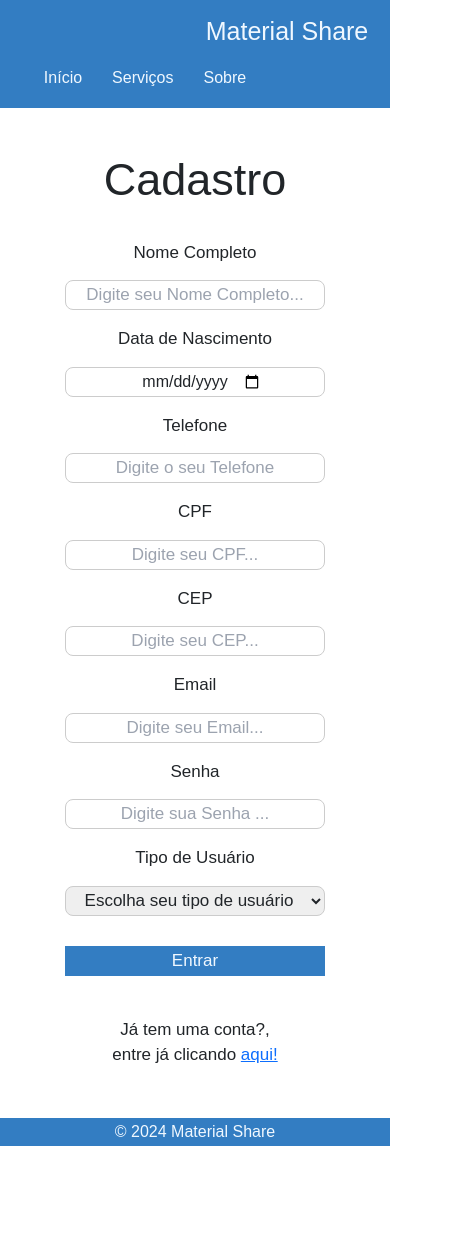
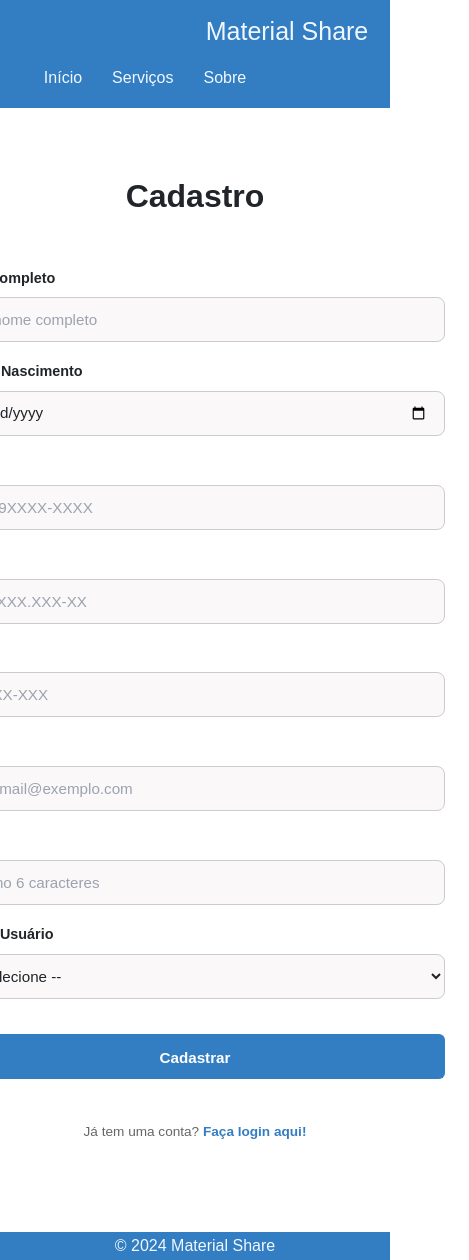
Before and after one commit to LukeSky25/Material-Share, a React (Vite) app: page /register in a window 390 px wide. Shown: the whole page, 469 px wide, since content can reach past the window. Before the commit the page ends 1146 px from the top, so only its background shows below. Built offline with nearby package versions, Linux system fonts and the light colour scheme.

Commit message:
Funcionalidade de criar conta, ajustes de funcionalidade em cria usuario e pessoa, ajustes de estilização, instalação de denpedencia dayjs

```diff
--- a/package.json
+++ b/package.json
@@ -15,6 +15,7 @@
     "@emotion/styled": "^11.13.0",
     "axios": "^1.11.0",
     "bootstrap": "^5.3.3",
+    "dayjs": "^1.11.18",
     "framer-motion": "^11.5.4",
     "lucide-react": "^0.536.0",
     "react": "^18.3.1",
--- a/src/pages/Login/index.jsx
+++ b/src/pages/Login/index.jsx
@@ -1,11 +1,9 @@
-import { Link, useNavigate } from "react-router-dom";
+import { Link, useNavigate, useLocation } from "react-router-dom";
 import { useState } from "react";
-
-import usuarioService from "../../services/UsuarioService";
-
 import { isEmail } from "validator";
 import { toast } from "react-toastify";
 
+import UsuarioService from "../../services/UsuarioService";
 import { Footer } from "../../components/Footer";
 import { Header } from "../../components/Header";
 
@@ -14,53 +12,61 @@ import "../../styles/global.css";
 
 export const Login = () => {
   const navigate = useNavigate();
+  const location = useLocation();
 
-  const [email, setEmail] = useState("");
+  const initialEmail = location.state?.email || "";
+
+  const [email, setEmail] = useState(initialEmail);
   const [password, setPassword] = useState("");
+  const [isLoading, setIsLoading] = useState(false);
 
-  const handleSubmit = (e) => {
+  const handleSubmit = async (e) => {
     e.preventDefault();
-
-    let formErrors = false;
+    setIsLoading(true);
 
     if (!isEmail(email)) {
-      formErrors = true;
-      toast.error("Email Inválido");
+      toast.error("O formato do e-mail é inválido.");
+      setIsLoading(false);
+      return;
+    }
+    if (!password) {
+      toast.error("A senha é obrigatória.");
+      setIsLoading(false);
+      return;
     }
 
-    if (!password) {
-      formErrors = true;
-      toast.error("Senha Inválida");
-    }
-
-    if (formErrors) return;
-
-    usuarioService.signIn(email, password).then(() => {
+    try {
+      await UsuarioService.signIn(email, password);
       const userJson = localStorage.getItem("user");
       const user = JSON.parse(userJson || "{}");
 
       if (user.statusUsuario === "ATIVO") {
-        toast.success("Login realizado com sucesso");
+        toast.success("Login realizado com sucesso!");
         navigate("/");
       } else if (user.statusUsuario === "TROCAR_SENHA") {
         navigate(`/newpass/${user.id}`);
+      } else {
+        toast.warn("Usuário inativo ou status desconhecido.");
       }
-    });
+    } catch (error) {
+      console.error("Erro no login:", error);
+      toast.error("E-mail ou senha incorretos.");
+    } finally {
+      setIsLoading(false);
+    }
   };
 
   return (
     <>
       <Header />
-
-      <section className="login">
-        <main>
+      <section className="login-container">
         <h1 className="title">Login</h1>
-
-          <form className="login" onSubmit={handleSubmit}>
+        <form className="login-form" onSubmit={handleSubmit}>
+          <div className="login-form-group">
             <label htmlFor="email">Email</label>
-            <div className="form-floating mb-3">
             <input
-                type="text"
+              type="email"
+              id="email"
               name="email"
               value={email}
               onChange={(e) => setEmail(e.target.value)}
@@ -68,27 +74,27 @@ export const Login = () => {
             />
           </div>
 
+          <div className="login-form-group">
             <label htmlFor="senha">Senha</label>
-            <div className="form-floating mb-3">
             <input
               type="password"
+              id="senha"
               name="senha"
               value={password}
               onChange={(e) => setPassword(e.target.value)}
-                placeholder="Digite sua Senha ..."
+              placeholder="Digite sua Senha..."
             />
-              <button type="submit">Entrar</button>
           </div>
+
+          <button type="submit" className="submit-button" disabled={isLoading}>
+            {isLoading ? "Entrando..." : "Entrar"}
+          </button>
         </form>
 
-          <span>
-            Não tem uma conta ainda?,
-            <br /> crie sua conta já clicando{" "}
-            <Link to={"/register"}>aqui!</Link>
-          </span>
-        </main>
+        <p className="register-link">
+          Não tem uma conta? <Link to={"/register"}>Crie uma agora!</Link>
+        </p>
       </section>
-
       <Footer />
     </>
   );
--- a/src/pages/Login/style.css
+++ b/src/pages/Login/style.css
@@ -1,43 +1,95 @@
-section.login {
+/* Container principal da página de login */
+.login-container {
   display: flex;
   flex-direction: column;
-  min-height: 90vh;
-  font-size: 17px;
-  margin-top: 50px;
+  align-items: center;
+  padding: 2rem 1rem;
+  width: 100%;
+  min-height: calc(100vh - 120px);
 }
 
-main {
-  flex: 1;
+.login-container .title {
+  font-size: 2.5rem;
+  font-weight: 700;
+  color: #333;
+  margin-bottom: 3rem;
 }
 
-.login input {
-  border: 1px solid #ccc;
-  border-radius: 8px; /* Opcional: para bordas arredondadas */
-  padding: 0 10px;
+.login-form {
+  width: 100%;
+  max-width: 400px;
+  display: flex;
+  flex-direction: column;
+  gap: 1.5rem;
 }
 
-.login input,
-.login button {
+.login-form-group {
   display: flex;
-  margin: 20px;
-  width: 250px;
-  height: 35px;
-  text-align: center;
-  align-items: center;
-  justify-content: center;
+  flex-direction: column;
+  width: 100%;
 }
 
-.login button {
-  margin-top: 30px;
-  border: none;
-  background-color: var(--primaryColor);
-  color: aliceblue;
+.login-form-group label {
+  font-size: 0.95rem;
+  font-weight: 600;
+  color: #444;
+  margin-bottom: 0.5rem;
+  text-align: left;
 }
 
-.login button:hover {
-  opacity: 0.9;
+.login-form-group input {
+  width: 400px;
+  height: 45px;
+  padding: 0 15px;
+  border: 1px solid #ccc;
+  border-radius: 8px;
+  font-size: 1rem;
+  background-color: #faf8f8;
+  box-sizing: border-box;
+  transition: border-color 0.2s ease, box-shadow 0.2s ease;
 }
 
-span {
-  margin-top: 25px;
+.login-form-group input:focus {
+  outline: none;
+  border-color: #007bff;
+  box-shadow: 0 0 0 3px rgba(0, 123, 255, 0.2);
 }
+
+.submit-button {
+  width: 100%;
+  height: 45px;
+  background-color: var(--primaryColor, #007bff);
+  color: white;
+  border: none;
+  border-radius: 8px;
+  font-size: 1.1rem;
+  font-weight: 700;
+  cursor: pointer;
+  margin-top: 1rem;
+  transition: background-color 0.2s ease;
+}
+
+.submit-button:hover {
+  background-color: var(--primaryColorHover, #0056b3);
+}
+
+.submit-button:disabled {
+  background-color: #a0c9f5;
+  cursor: not-allowed;
+}
+
+.register-link {
+  margin-top: 2rem;
+  font-size: 1rem;
+  color: #666;
+}
+
+.register-link a {
+  color: var(--primaryColor, #007bff);
+  text-decoration: none;
+  font-weight: 600;
+}
+
+.register-link a:hover {
+  text-decoration: underline;
+}
--- a/src/pages/Register/index.jsx
+++ b/src/pages/Register/index.jsx
@@ -1,11 +1,12 @@
 import { Link, useNavigate } from "react-router-dom";
 import { useState } from "react";
-import { isEmail, isDate } from "validator";
+import { isEmail } from "validator";
 import { toast } from "react-toastify";
 import validarCpf from "validar-cpf";
+import dayjs from "dayjs";
 
+import UsuarioService from "../../services/UsuarioService";
 import PessoaService from "../../services/PessoaService";
-
 import { Footer } from "../../components/Footer";
 import { Header } from "../../components/Header";
 
@@ -17,212 +18,271 @@ export const Register = () => {
 
   const [nome, setNome] = useState("");
   const [dataNascimento, setDataNascimento] = useState("");
-  const [telefone, setTelefone] = useState("");
+  const [celular, setCelular] = useState("");
   const [cpf, setCpf] = useState("");
   const [cep, setCep] = useState("");
   const [email, setEmail] = useState("");
   const [senha, setSenha] = useState("");
   const [t_user, setT_user] = useState("");
+  const [isLoading, setIsLoading] = useState(false);
 
-  const handleSubmit = (e) => {
+  const formatCPF = (value) => {
+    const cleanedValue = value.replace(/\D/g, "");
+    return cleanedValue
+      .replace(/(\d{3})(\d)/, "$1.$2")
+      .replace(/(\d{3})(\d)/, "$1.$2")
+      .replace(/(\d{3})(\d{1,2})/, "$1-$2")
+      .slice(0, 14);
+  };
+
+  const formatCEP = (value) => {
+    const cleanedValue = value.replace(/\D/g, "");
+    return cleanedValue.replace(/(\d{5})(\d)/, "$1-$2").slice(0, 9);
+  };
+
+  const formatCelular = (value) => {
+    const cleanedValue = value.replace(/\D/g, "");
+    if (cleanedValue.length <= 10) {
+      return cleanedValue
+        .replace(/(\d{2})(\d)/, "($1) $2")
+        .replace(/(\d{4})(\d)/, "$1-$2")
+        .slice(0, 14);
+    }
+    return cleanedValue
+      .replace(/(\d{2})(\d)/, "($1) $2")
+      .replace(/(\d{5})(\d)/, "$1-$2")
+      .slice(0, 15);
+  };
+
+  const validateForm = async () => {
+    const cleanedCpf = cpf.replace(/\D/g, "");
+    const cleanedCelular = celular.replace(/\D/g, "");
+    const cleanedCep = cep.replace(/\D/g, "");
+
+    if (!nome.trim()) {
+      toast.error("O nome completo é obrigatório.");
+      return true;
+    }
+    const dataNascimentoObj = dayjs(dataNascimento);
+    if (
+      !dataNascimento ||
+      !dataNascimentoObj.isValid() ||
+      dataNascimentoObj.isAfter(dayjs())
+    ) {
+      toast.error("Data de Nascimento inválida ou futura.");
+      return true;
+    }
+    if (cleanedCelular.length < 10 || cleanedCelular.length > 11) {
+      toast.error("O número de celular está incompleto.");
+      return true;
+    }
+    if (!validarCpf(cleanedCpf)) {
+      toast.error("O CPF é inválido.");
+      return true;
+    }
+    if (cleanedCep.length !== 8) {
+      toast.error("O CEP deve conter 8 dígitos.");
+      return true;
+    }
+
+    try {
+      const response = await fetch(
+        `https://viacep.com.br/ws/${cleanedCep}/json/`
+      );
+      const data = await response.json();
+      if (data.erro) {
+        toast.error("CEP não encontrado.");
+        return true;
+      }
+    } catch (error) {
+      toast.error("Erro ao validar o CEP. Verifique sua conexão.");
+      return true;
+    }
+    if (!isEmail(email)) {
+      toast.error("O e-mail é inválido.");
+      return true;
+    }
+    if (senha.length < 6 || senha.length > 100) {
+      toast.error("A senha deve ter entre 6 e 100 caracteres.");
+      return true;
+    }
+    if (!t_user) {
+      toast.error("Por favor, selecione um tipo de usuário.");
+      return true;
+    }
+    return false;
+  };
+
+  const handleSubmit = async (e) => {
     e.preventDefault();
 
-    let formErrors = false;
-
-    if (!nome) {
-      formErrors = true;
-      toast.error("Nome Inválido");
+    const hasErrors = await validateForm();
+    if (hasErrors) {
+      return;
     }
 
-    if (!dataNascimento || !isDate(inverteData(dataNascimento))) {
-      formErrors = true;
-      toast.error("Data de Nascimento inválida");
-    }
+    setIsLoading(true);
 
-    if (!isValidPhone(telefone)) {
-      formErrors = true;
-    }
+    try {
+      const dadosUsuario = {
+        nome,
+        email,
+        senha,
+      };
 
-    if (!validarCpf(cpf)) {
-      formErrors = true;
-      toast.error("CPF Inválido");
-    }
+      const respostaUsuario = await UsuarioService.save(dadosUsuario);
+      const novoUsuarioId = respostaUsuario.data.id;
 
-    if (!validarCep(cep)) {
-      formErrors = true;
-      toast.error("CEP Inválido");
-    } else {
-      formErrors = false;
-    }
+      if (!novoUsuarioId) {
+        toast.error("Falha ao obter o ID do novo usuário. Tente novamente.");
+        setIsLoading(false);
+        return;
+      }
 
-    if (!isEmail(email)) {
-      formErrors = true;
-      toast.error("Email Inválido");
-    }
+      // celular: celular.replace(/\D/g, ''),
 
-    if (!senha || senha.length < 6 || senha.length > 100) {
-      formErrors = true;
-      toast.error("Senha Inválida");
-    }
+      const dadosPessoa = {
+        nome: nome,
+        dataNascimento: dataNascimento,
+        cpf_cnpj: cpf.replace(/\D/g, ""),
+        cep: cep.replace(/\D/g, ""),
+        tipo: t_user,
+        usuario: { id: novoUsuarioId },
+        numeroResidencia: "1",
+        statusDoador: "ATIVO",
+      };
 
-    if (t_user == "") {
-      formErrors = true;
-      toast.error("Selecione um dos tipos de usuario para continuar");
-    }
+      await PessoaService.save(dadosPessoa);
 
-    if (formErrors) return;
-
-    toast.success("Conta criada com sucesso");
-    navigate("/");
-
-    PessoaService.save();
-  };
-
-  const inverteData = (data) => data.split("/").reverse().join("-");
-
-  const isValidPhone = (valor) => {
-    // Expressão regular que não permite caracteres especiais e exige formato específico
-    const phoneRegex = /^\+?\d{1,3}\d{10}$/;
-
-    if (!phoneRegex.test(valor)) {
-      toast.error("Número de telefone inválido.");
-    }
-  };
-
-  const validarCep = (cep) => {
-    if (!cep) return false;
-
-    // Remove qualquer caractere que não seja número
-    const cepLimpo = cep.replace(/\D/g, "");
-
-    // Verifica se o CEP tem exatamente 8 dígitos
-    const cepValido = /^[0-9]{8}$/.test(cepLimpo);
-
-    if (!cepValido) return false;
-
-    return buscarCep(cep);
-  };
-
-  const buscarCep = async (cep) => {
-    try {
-      const response = await fetch(`https://viacep.com.br/ws/${cep}/json/`);
-      const data = await response.json();
-
-      if (data.erro) {
-        toast.error("CEP inválido");
-      }
+      toast.success("Conta criada com sucesso! Por favor, faça o login.");
+      navigate("/login", { state: { email: email } });
     } catch (error) {
-      toast.error("ERRO!!!");
+      console.error("Erro ao criar conta:", error);
+      toast.error(
+        "Não foi possível criar a conta. Verifique os dados ou tente mais tarde."
+      );
+    } finally {
+      setIsLoading(false);
     }
   };
 
   return (
     <>
       <Header />
-
-      <section>
-        <h1>Cadastro</h1>
-
-        <form className="register" onSubmit={handleSubmit}>
-          <label htmlFor="nome">Nome Completo</label>
-          <div className="form-floating mb-3">
+      <section className="register-section">
+        <p className="title">Cadastro</p>
+        <form className="register-form" onSubmit={handleSubmit}>
+          <div className="form-group">
+            <label htmlFor="nome">Nome Completo</label>
             <input
               type="text"
+              id="nome"
               name="nome"
               value={nome}
               onChange={(e) => setNome(e.target.value)}
-              placeholder="Digite seu Nome Completo..."
+              placeholder="Seu nome completo"
             />
           </div>
 
-          <label htmlFor="d-nas">Data de Nascimento</label>
-          <div className="form-floating mb-3 c-f">
+          <div className="form-group">
+            <label htmlFor="dataNascimento">Data de Nascimento</label>
             <input
               type="date"
-              name="d-nas"
+              id="dataNascimento"
+              name="dataNascimento"
               value={dataNascimento}
               onChange={(e) => setDataNascimento(e.target.value)}
             />
           </div>
 
-          <label htmlFor="tel">Telefone</label>
-          <div className="form-floating mb-3">
+          <div className="form-group">
+            <label htmlFor="celular">Celular</label>
             <input
               type="tel"
-              name="tel"
-              value={telefone}
-              onChange={(e) => setTelefone(e.target.value)}
-              placeholder="Digite o seu Telefone"
+              id="celular"
+              name="celular"
+              value={celular}
+              onChange={(e) => setCelular(formatCelular(e.target.value))}
+              placeholder="(DD) 9XXXX-XXXX"
+              maxLength="15"
             />
           </div>
 
-          <label htmlFor="cpf">CPF</label>
-          <div className="form-floating mb-3">
+          <div className="form-group">
+            <label htmlFor="cpf">CPF</label>
             <input
               type="text"
+              id="cpf"
               name="cpf"
               value={cpf}
-              onChange={(e) => setCpf(e.target.value)}
-              placeholder="Digite seu CPF..."
+              onChange={(e) => setCpf(formatCPF(e.target.value))}
+              placeholder="XXX.XXX.XXX-XX"
+              maxLength="14"
             />
           </div>
 
-          <label htmlFor="cep">CEP</label>
-          <div className="form-floating mb-3">
+          <div className="form-group">
+            <label htmlFor="cep">CEP</label>
             <input
               type="text"
+              id="cep"
               name="cep"
               value={cep}
-              onChange={(e) => setCep(e.target.value)}
-              placeholder="Digite seu CEP..."
+              onChange={(e) => setCep(formatCEP(e.target.value))}
+              placeholder="XXXXX-XXX"
+              maxLength="9"
             />
           </div>
 
-          <label htmlFor="email">Email</label>
-          <div className="form-floating mb-3">
+          <div className="form-group">
+            <label htmlFor="email">Email</label>
             <input
-              type="text"
+              type="email"
+              id="email"
               name="email"
               value={email}
               onChange={(e) => setEmail(e.target.value)}
-              placeholder="Digite seu Email..."
+              placeholder="seu.email@exemplo.com"
             />
           </div>
 
-          <label htmlFor="senha">Senha</label>
-          <div className="form-floating mb-3">
+          <div className="form-group">
+            <label htmlFor="senha">Senha</label>
             <input
               type="password"
+              id="senha"
               name="senha"
               value={senha}
               onChange={(e) => setSenha(e.target.value)}
-              placeholder="Digite sua Senha ..."
+              placeholder="Mínimo 6 caracteres"
             />
           </div>
 
-          <label htmlFor="t_user">Tipo de Usuário</label>
-          <div className="form-floating mb-3">
+          <div className="form-group">
+            <label htmlFor="t_user">Tipo de Usuário</label>
             <select
-              className="t_user"
+              id="t_user"
+              name="t_user"
               value={t_user}
               onChange={(e) => setT_user(e.target.value)}
             >
               <option value="" disabled>
-                Escolha seu tipo de usuário
+                -- Selecione --
               </option>
               <option value="DOADOR">Doador</option>
               <option value="BENEFICIADO">Beneficiado</option>
             </select>
-            <button type="submit">Entrar</button>
           </div>
+
+          <button type="submit" className="submit-button" disabled={isLoading}>
+            {isLoading ? "Cadastrando..." : "Cadastrar"}
+          </button>
         </form>
 
-        <span>
-          Já tem uma conta?,
-          <br /> entre já clicando <Link to={"/login"}>aqui!</Link>
-        </span>
+        <p className="login-link">
+          Já tem uma conta? <Link to={"/login"}>Faça login aqui!</Link>
+        </p>
       </section>
-
       <Footer />
     </>
   );
--- a/src/pages/Register/style.css
+++ b/src/pages/Register/style.css
@@ -1,67 +1,116 @@
-section {
-  margin-top: 10px;
+section.register-section {
   display: flex;
   align-items: center;
   justify-content: center;
   flex-direction: column;
   font-size: 17px;
-  text-align: center;
+  margin-top: 10px;
 }
 
-h1 {
-  font-size: 45px;
-  margin-top: 35px;
+.title {
+  font-size: 40px;
+  margin-top: 30px;
+  font-weight: bolder;
 }
 
-.register {
-  margin-top: 25px;
+.form-group {
+  width: 100%;
+  display: flex;
+  flex-direction: column;
+  align-items: flex-start;
+  margin-bottom: 1.2rem;
 }
 
-.register input {
-  border: 1px solid #ccc;
-  border-radius: 8px; /* Opcional: para bordas arredondadas */
-  padding: 0 10px;
+.form-group label {
+  margin-bottom: 0.5rem;
+  font-weight: bold;
 }
 
-.register input,
-.register button {
-  display: flex;
-  margin: 15px;
-  width: 260px;
-  height: 30px;
-  text-align: center;
-  align-items: center;
-  justify-content: center;
-}
-
-select {
-  display: flex;
-  margin: 15px;
-  width: 260px;
-  height: 30px;
-  text-align: center;
-  align-items: center;
-  justify-content: center;
+.form-group input,
+.form-group select {
+  width: 500px;
+  height: 45px;
+  padding: 0 10px;
+  font-size: 1rem;
   border: 1px solid #ccc;
   border-radius: 8px;
-  padding: 0 10px;
-}
-
-.register button {
-  margin-top: 30px;
-  border: none;
-  background-color: var(--primaryColor);
-  color: aliceblue;
-}
-
-.register button:hover {
-  opacity: 0.9;
-}
-
-span {
-  margin-top: 25px;
+  background: #faf8f8;
+  box-sizing: border-box;
 }
 
 .c-f {
   font-size: 16px;
 }
+
+.submit-button {
+  width: 100%;
+  padding: 0.5rem 1.5rem;
+  background-color: var(--primaryColor, #007bff);
+  color: white;
+  border: none;
+  border-radius: 6px;
+  font-size: 1.1rem;
+  font-weight: 700;
+  cursor: pointer;
+  margin-top: 1rem;
+  transition: background-color 0.2s ease, transform 0.1s ease;
+}
+
+.submit-button:hover {
+  background-color: var(--primaryColorHover, #0056b3);
+  transform: translateY(-1px);
+}
+
+.submit-button:active {
+  transform: translateY(0);
+}
+
+.login-link {
+  margin-top: 1.8rem;
+  font-size: 0.95rem;
+  color: #666;
+  text-align: center;
+}
+
+.login-link a {
+  color: var(--primaryColor, #007bff);
+  text-decoration: none;
+  font-weight: 600;
+  transition: color 0.2s ease;
+}
+
+.login-link a:hover {
+  text-decoration: underline;
+  color: var(--primaryColorHover, #0056b3);
+}
+
+@media (max-width: 600px) {
+  .register-section {
+    padding: 1.5rem 0.8rem;
+  }
+
+  .register-section .title {
+    font-size: 2rem;
+    margin-bottom: 1.5rem;
+  }
+
+  .register-form {
+    padding: 1.5rem;
+  }
+
+  .form-group label {
+    font-size: 0.9rem;
+  }
+
+  .form-group input,
+  .form-group select,
+  .submit-button {
+    padding: 0.8rem 1rem;
+    font-size: 0.95rem;
+  }
+
+  .login-link {
+    font-size: 0.85rem;
+    margin-top: 1.2rem;
+  }
+}
```
Also changed, not shown: src/services/PessoaService.js (+2 -11 lines), src/services/UsuarioService.js (+10 -0 lines), 1 other file (tests, documents, lock files or other folders). Lines whose indentation alone changed are shown as unchanged.
